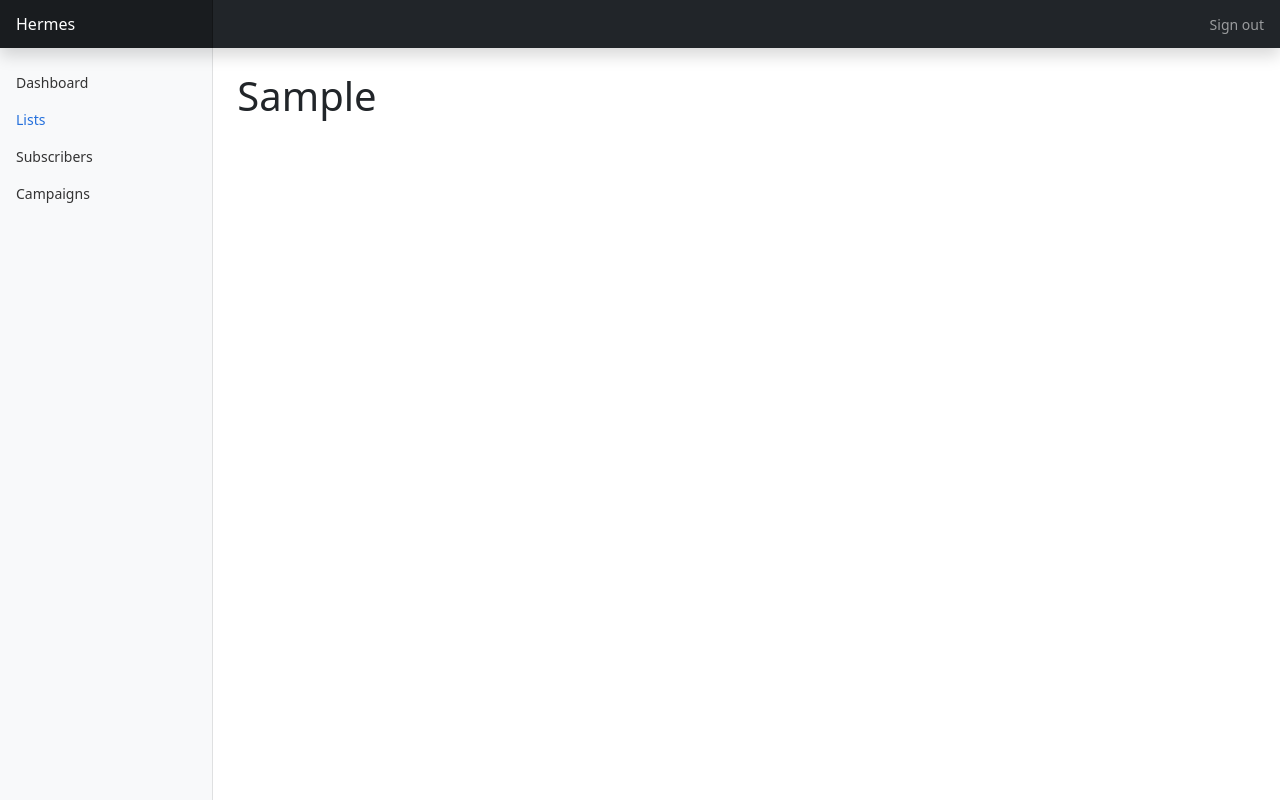
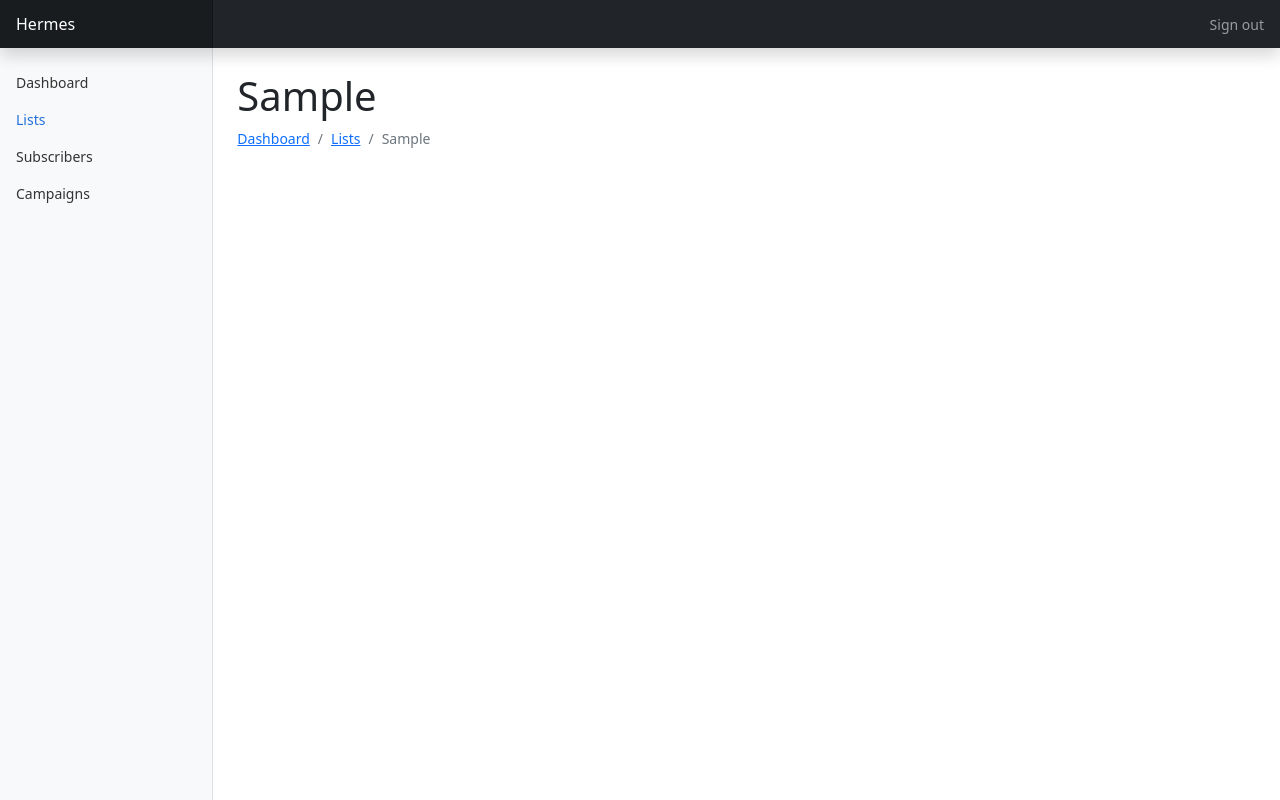
Before and after one commit to sinaxgcv/hermes, a Django app: template src/lists/templates/lists/details.html in a window 1280 px wide. Run offline with Django 3.2, Linux system fonts and the light colour scheme; the template is opened without the code that fills it: most values are stand-ins (such as "Sample title", 1, 10 or a date in 2020).

Commit message:
Add breadcrumbs to list overview and details

```diff
--- a/src/lists/templates/lists/details.html
+++ b/src/lists/templates/lists/details.html
@@ -5,5 +5,12 @@
 {% block title %}{{ subscriber_list }}{% endblock %}
 
 {% block contents %}
+    <nav aria-label="breadcrumb">
+        <ol class="breadcrumb">
+            <li class="breadcrumb-item"><a href="#">Dashboard</a></li>
+            <li class="breadcrumb-item"><a href="{% url 'lists-overview' %}">Lists</a></li>
+            <li class="breadcrumb-item active" aria-current="page">{{ subscriber_list }}</li>
+        </ol>
+    </nav>
 
 {% endblock %}
```
Also changed, not shown: src/lists/templates/lists/overview.html (+6 -1 lines).
